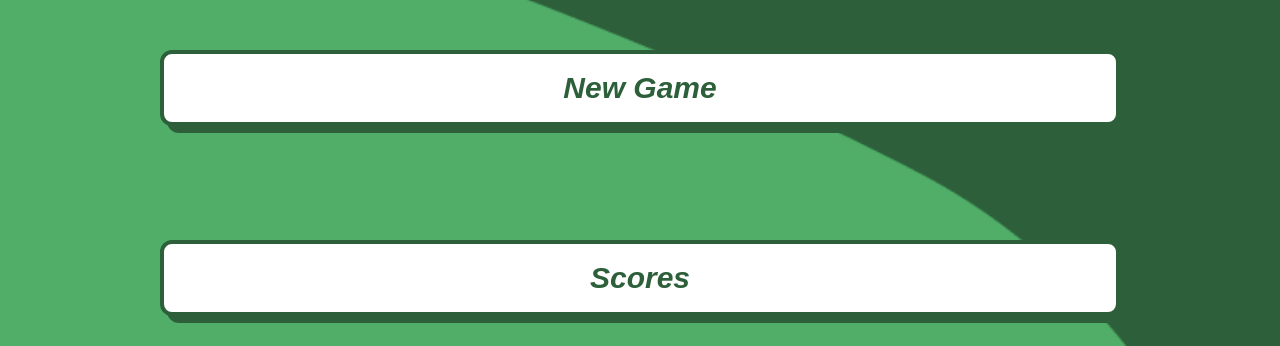
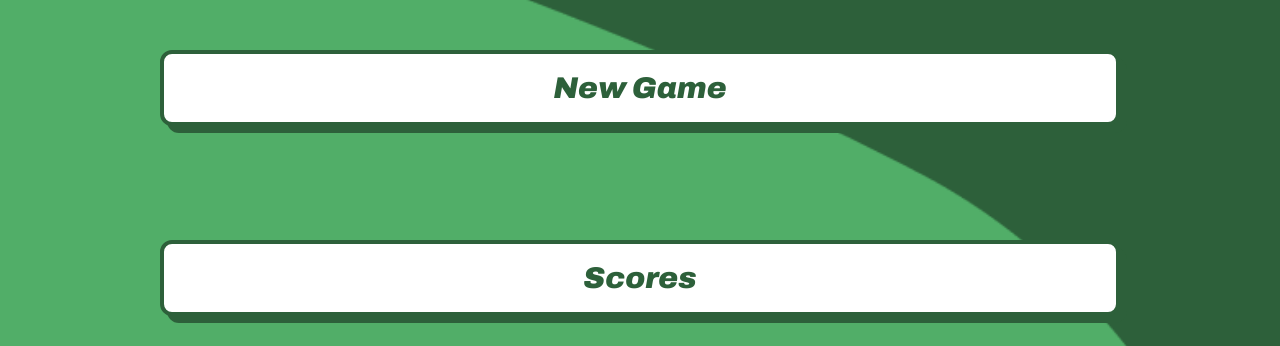
Before and after one commit to lbare/AlderGreens, a React (Vite) app: page / in a window 1280 px wide. Shown: the part 217-563 px from the top of the page. Built offline with nearby package versions, Linux system fonts and the light colour scheme.

Commit message:
Fix fonts

```diff
--- a/tailwind.config.js
+++ b/tailwind.config.js
@@ -18,7 +18,7 @@ export default {
       },
       fontFamily: {
         roboto: ["Roboto", "sans-serif"],
-        archivo: ["Archivo Black", "sans-serif"],
+        archivo: ["Archivo", "sans-serif"],
       },
     },
   },
```
